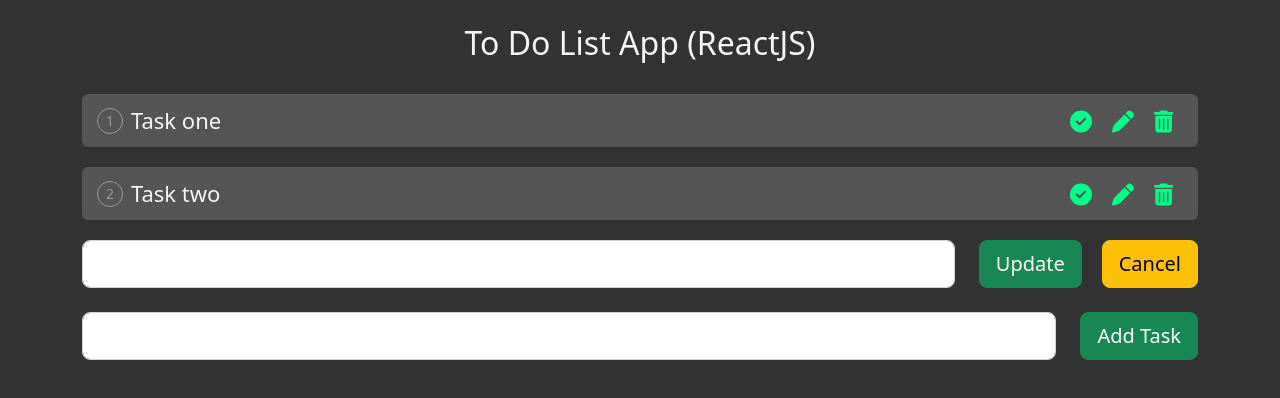
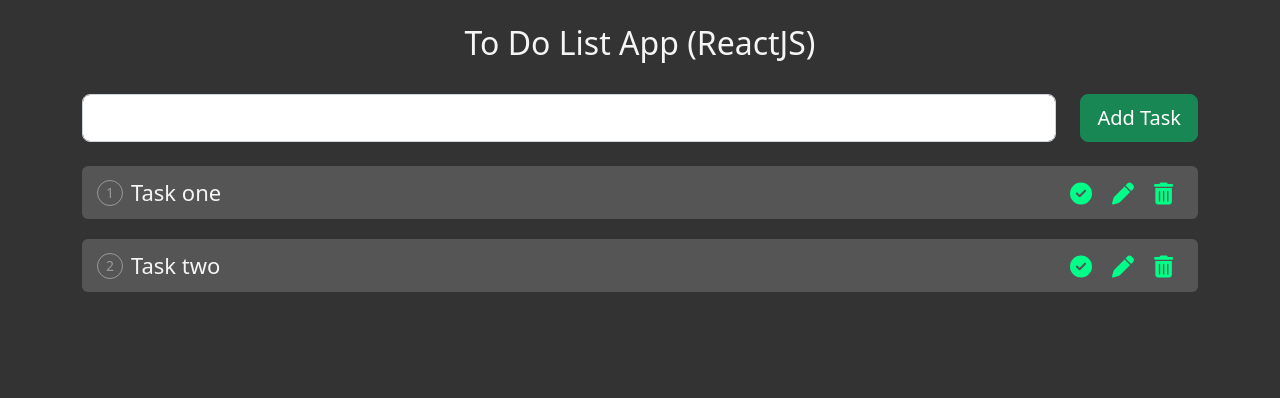
Before and after one commit to Chi1710/To-do-list-reactjs, a React (Create React App) app: page / in a window 1280 px wide. Shown: the top 398 px of the page. Built offline with nearby package versions, Linux system fonts and the light colour scheme.

Commit message:
finish the update, delete and edit button

```diff
--- a/src/App.js
+++ b/src/App.js
@@ -3,7 +3,7 @@
 import { library } from '@fortawesome/fontawesome-svg-core'
 import { FontAwesomeIcon } from '@fortawesome/react-fontawesome'
 import {
-  faCircleCheck, faPen, faTrashCan
+  faCircleCheck, faPen, faTasksAlt, faTrashCan
 } from '@fortawesome/free-solid-svg-icons'
 
 import './App.css';
@@ -29,36 +29,48 @@
       setToDo([...toDo, newEntry ])
       setNewTask('');
     }
-
   }
 
   //Delete task
   const deleteTask = (id) => {
-
-
+    let newTasks = toDo.filter ( task => task.id !== id)
+    setToDo(newTasks);
   }
 
   //mark task as completed
-  const markDoneTask = (id) => {
-
-
+  const markDone = (id) => {
+    let newTask = toDo.map( task => {
+      if(task.id === id){
+        return ({ ...task, status: !task.status})
+      }
+      return task;
+    })
+    setToDo(newTask);
   }
 
   //Cancel update
   const cancelUpdate = () => {
-
+    setUpdateData('');
 
   }
 
   //change task for update
-  const changeTask = (event) => {
-
+  const changeTask = (e) => {
+    let newEntry = {
+      id: updateData.id,
+      title: e.target.value,
+      status: updateData.status ? true : false
+    }
+    setUpdateData(newEntry);
 
   }
 
   //update task
   const updateTask = () => {
-
+    let filterRecords = [...toDo].filter(task => task.id !== updateData.id);
+    let updatedObject = [...filterRecords, updateData];
+    setToDo(updatedObject);
+    setUpdateData('');
   }
 
 
@@ -69,12 +81,59 @@
         <h2>To Do List App (ReactJS)</h2>
         <br></br>
 
+        {updateData && updateData ? (
+            //Update Task
+          <>
+          <div className='row'>
+            <div className='col'>
+              <input
+                value={ updateData && updateData.title}
+                onChange = { (e) => changeTask(e)}
+                className="form-control form-control-lg"
+                />
+            </div>
+            <div className='col-auto'>
+              <button
+              onClick={updateTask}
+              className='btn btn-lg btn-success mr-20'>
+              Update</button>
+              <button
+              className='btn btn-lg btn-warning'>
+                Cancel </button>
+          </div>
+          </div>
+          <br />
+          </>
+          ): ( //Add Task
+           <>
+              <div className='row'>
+                <div className='col'>
+                  <input
+                  value={newTask}
+                  onChange = { (e) => setNewTask(e.target.value)}
+                  className = 'form-control form-control-lg'
+                  />
+                  </div>
+                <div className='col-auto'>
+                  <button
+                  onClick={addTask}
+                  className="btn btn-lg btn-success">
+                    Add Task
+                  </button>
+                </div>
+              </div>
+              <br />
+              </>
+          )}
+
+
+
        {/* display ToDos */}
       {toDo && toDo.length ? '' : 'No Task...'}
 
       {toDo && toDo
 
-        // .sort((a,b) => a.id >b.id ? 1 : -1)
+        .sort((a,b) => a.id >b.id ? 1 : -1)
         // the order of tasks will always start from the smallest id to larger
         .map((task, index) => {
           return(
@@ -87,62 +146,41 @@
             </ div>
 
             <div className="iconsWrap">
-              <span title="Completed / Not Completed">
+              <span
+              title="Completed / Not Completed"
+              onClick={ (e) => markDone(task.id) }>
                 <FontAwesomeIcon icon={faCircleCheck} />
               </span>
-              <span title="Edit">
+
+              {task.status ? null : (
+              <span
+              title="Edit"
+              onClick={ () => setUpdateData({
+                id: task.id,
+                title: task.title,
+                status: task.status ? true : false
+              })}>
               <FontAwesomeIcon icon={faPen} />
               </span>
-              <span title="Delete">
+              )}
+
+              <span
+              title="Delete"
+              onClick={() => deleteTask(task.id)}>
               <FontAwesomeIcon icon={faTrashCan} />
               </span>
             </div>
-
-
-
             </div>
             </React.Fragment>
 
           )
         })
       }
-            {/* Update Task*/}
-            <div className='row'>
-              <div className='col'>
-                <input className='form-control form-control-lg'/>
-              </div>
-              <div className='col-auto'>
-                <button className='btn btn-lg btn-success mr-20'>
-                  Update
-                </button >
-                <button className='btn btn-lg btn-warning'>
-                  Cancel
-                  </button>
-              </div>
-            </div>
-            <br />
-
-
-            {/* Add Task*/}
-            <div className='row'>
-              <div className='col'>
-                <input
-                value={newTask}
-                onChange={ (e) => setNewTask(e.target.value)}
-                className='form-control form-control-lg'/>
-              </div>
-              <div className='col-auto'>
-                <button
-                onClick = {addTask}
-                className='btn btn-lg btn-success'>
-                  Add Task
-                </button>
-              </div>
-            </div>
 
 
     </div>
-  );
+  )
 }
 
+
 export default App;
```
